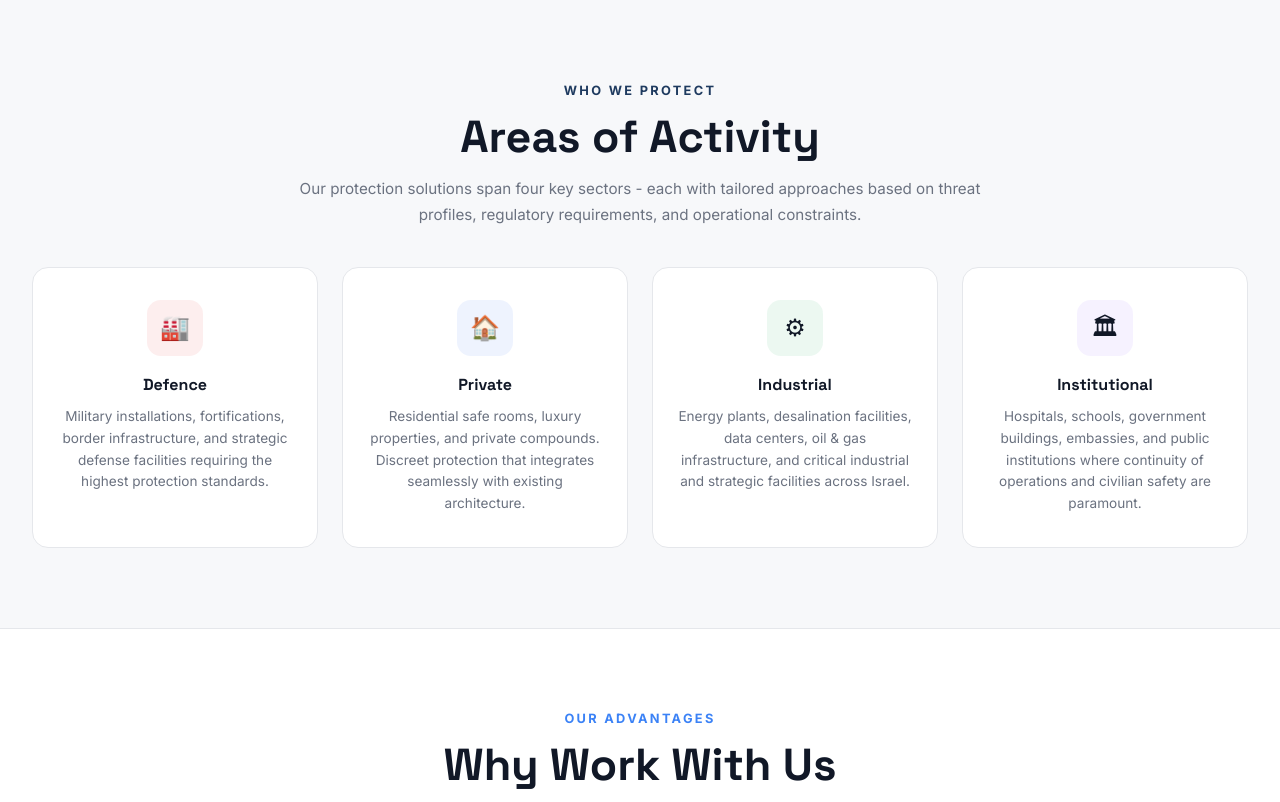
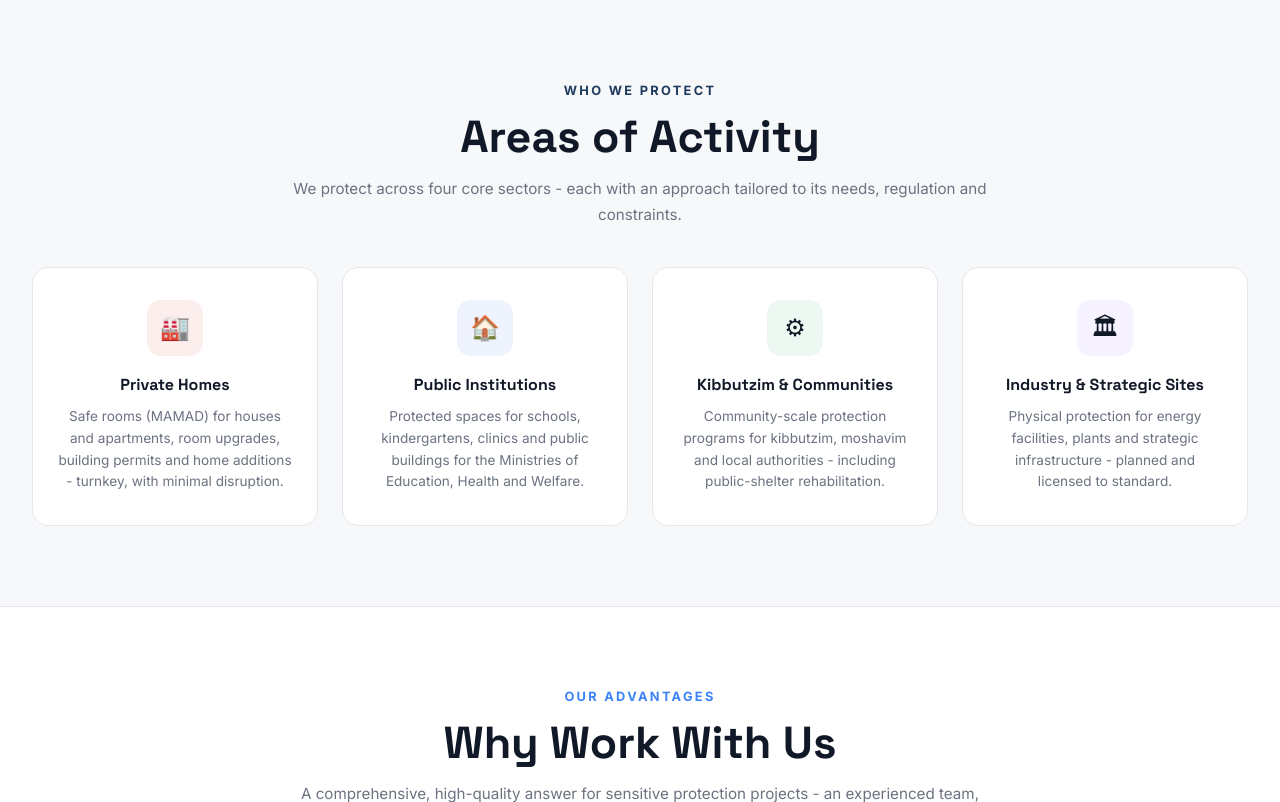
Before and after one commit to FORTLINEGLOBAL/ClaudeCode, a WordPress theme: template fortline/front-page.php in a window 1280 px wide. Shown: the part 5302-6104 px from the top of the page. Run offline with PHP 8.4 and a stand-in for WordPress, Linux system fonts and the light colour scheme; the site name, menu and one post (Sample post) are stand-ins, and other content is empty; some libraries are stand-ins or nearby versions.

Commit message:
Complete Hebrew coverage for Areas, Process and Contact sections
- Retitle "Areas of Activity" to ARI's real sectors (Private Homes, Public
  Institutions, Kibbutzim & Communities, Industry & Strategic Sites) with
  EN/HE via data-i18n.
- Rework the process timeline to the ARI flow (Consultation → Planning →
  Licensing → Construction & Handover), EN/HE.
- Translate the contact section header. Full site now renders end-to-end in
  both English (default) and Hebrew (RTL).

Co-Authored-By: Claude Opus 4.8 <noreply@anthropic.com>
Claude-Session: https://claude.ai/code/session_01LmKTHmLmvGMNFEa9dhwUok

```diff
--- a/fortline/front-page.php
+++ b/fortline/front-page.php
@@ -1236,33 +1236,33 @@ $fortline_clients_uri = get_template_directory_uri() . '/images/clients/';
 <!-- ===== AREAS OF ACTIVITY ===== -->
 <section style="padding:5rem 0;background:var(--bg-light)" id="sectors">
 <div class="container">
-<div class="section-label fade-in" style="text-align:center">Who We Protect</div>
-<div class="section-title fade-in" style="text-align:center">Areas of Activity</div>
-<p class="fade-in" style="color:var(--text-light);max-width:700px;margin:0.5rem auto 2.5rem;font-size:0.95rem;text-align:center;line-height:1.7">Our protection solutions span four key sectors  -  each with tailored approaches based on threat profiles, regulatory requirements, and operational constraints.</p>
+<div class="section-label fade-in" style="text-align:center" data-i18n="area.label">Who We Protect</div>
+<div class="section-title fade-in" style="text-align:center" data-i18n="area.title">Areas of Activity</div>
+<p class="fade-in" style="color:var(--text-light);max-width:700px;margin:0.5rem auto 2.5rem;font-size:0.95rem;text-align:center;line-height:1.7" data-i18n="area.sub">We protect across four core sectors  -  each with an approach tailored to its needs, regulation and constraints.</p>
 <div style="display:grid;grid-template-columns:repeat(4,1fr);gap:1.5rem" class="fade-in areas-grid">
 
 <div style="background:var(--bg-card);border:1px solid var(--border);border-radius:16px;padding:2rem 1.5rem;text-align:center;transition:all 0.3s" onmouseover="this.style.borderColor='rgba(37,99,235,0.3)';this.style.boxShadow='0 8px 30px rgba(0,0,0,0.08)'" onmouseout="this.style.borderColor='var(--border)';this.style.boxShadow='none'">
 <div style="width:56px;height:56px;background:rgba(220,38,38,0.08);border-radius:14px;display:flex;align-items:center;justify-content:center;font-size:1.5rem;margin:0 auto 1rem">&#127981;</div>
-<h4 style="font-family:var(--font-heading);font-size:1rem;font-weight:700;color:var(--text-dark);margin-bottom:0.5rem">Defence</h4>
-<p style="font-size:0.85rem;color:var(--text-light);line-height:1.6">Military installations, fortifications, border infrastructure, and strategic defense facilities requiring the highest protection standards.</p>
+<h4 style="font-family:var(--font-heading);font-size:1rem;font-weight:700;color:var(--text-dark);margin-bottom:0.5rem" data-i18n="area.c1_t">Private Homes</h4>
+<p style="font-size:0.85rem;color:var(--text-light);line-height:1.6" data-i18n="area.c1_p">Safe rooms (MAMAD) for houses and apartments, room upgrades, building permits and home additions  -  turnkey, with minimal disruption.</p>
 </div>
 
 <div style="background:var(--bg-card);border:1px solid var(--border);border-radius:16px;padding:2rem 1.5rem;text-align:center;transition:all 0.3s" onmouseover="this.style.borderColor='rgba(37,99,235,0.3)';this.style.boxShadow='0 8px 30px rgba(0,0,0,0.08)'" onmouseout="this.style.borderColor='var(--border)';this.style.boxShadow='none'">
 <div style="width:56px;height:56px;background:rgba(37,99,235,0.08);border-radius:14px;display:flex;align-items:center;justify-content:center;font-size:1.5rem;margin:0 auto 1rem">&#127968;</div>
-<h4 style="font-family:var(--font-heading);font-size:1rem;font-weight:700;color:var(--text-dark);margin-bottom:0.5rem">Private</h4>
-<p style="font-size:0.85rem;color:var(--text-light);line-height:1.6">Residential safe rooms, luxury properties, and private compounds. Discreet protection that integrates seamlessly with existing architecture.</p>
+<h4 style="font-family:var(--font-heading);font-size:1rem;font-weight:700;color:var(--text-dark);margin-bottom:0.5rem" data-i18n="area.c2_t">Public Institutions</h4>
+<p style="font-size:0.85rem;color:var(--text-light);line-height:1.6" data-i18n="area.c2_p">Protected spaces for schools, kindergartens, clinics and public buildings for the Ministries of Education, Health and Welfare.</p>
 </div>
 
 <div style="background:var(--bg-card);border:1px solid var(--border);border-radius:16px;padding:2rem 1.5rem;text-align:center;transition:all 0.3s" onmouseover="this.style.borderColor='rgba(37,99,235,0.3)';this.style.boxShadow='0 8px 30px rgba(0,0,0,0.08)'" onmouseout="this.style.borderColor='var(--border)';this.style.boxShadow='none'">
 <div style="width:56px;height:56px;background:rgba(22,163,74,0.08);border-radius:14px;display:flex;align-items:center;justify-content:center;font-size:1.5rem;margin:0 auto 1rem">&#9881;</div>
-<h4 style="font-family:var(--font-heading);font-size:1rem;font-weight:700;color:var(--text-dark);margin-bottom:0.5rem">Industrial</h4>
-<p style="font-size:0.85rem;color:var(--text-light);line-height:1.6">Energy plants, desalination facilities, data centers, oil &amp; gas infrastructure, and critical industrial and strategic facilities across Israel.</p>
+<h4 style="font-family:var(--font-heading);font-size:1rem;font-weight:700;color:var(--text-dark);margin-bottom:0.5rem" data-i18n="area.c3_t">Kibbutzim &amp; Communities</h4>
+<p style="font-size:0.85rem;color:var(--text-light);line-height:1.6" data-i18n="area.c3_p">Community-scale protection programs for kibbutzim, moshavim and local authorities  -  including public-shelter rehabilitation.</p>
 </div>
 
 <div style="background:var(--bg-card);border:1px solid var(--border);border-radius:16px;padding:2rem 1.5rem;text-align:center;transition:all 0.3s" onmouseover="this.style.borderColor='rgba(37,99,235,0.3)';this.style.boxShadow='0 8px 30px rgba(0,0,0,0.08)'" onmouseout="this.style.borderColor='var(--border)';this.style.boxShadow='none'">
 <div style="width:56px;height:56px;background:rgba(139,92,246,0.08);border-radius:14px;display:flex;align-items:center;justify-content:center;font-size:1.5rem;margin:0 auto 1rem">&#127963;</div>
-<h4 style="font-family:var(--font-heading);font-size:1rem;font-weight:700;color:var(--text-dark);margin-bottom:0.5rem">Institutional</h4>
-<p style="font-size:0.85rem;color:var(--text-light);line-height:1.6">Hospitals, schools, government buildings, embassies, and public institutions where continuity of operations and civilian safety are paramount.</p>
+<h4 style="font-family:var(--font-heading);font-size:1rem;font-weight:700;color:var(--text-dark);margin-bottom:0.5rem" data-i18n="area.c4_t">Industry &amp; Strategic Sites</h4>
+<p style="font-size:0.85rem;color:var(--text-light);line-height:1.6" data-i18n="area.c4_p">Physical protection for energy facilities, plants and strategic infrastructure  -  planned and licensed to standard.</p>
 </div>
 
 </div>
@@ -1354,33 +1354,33 @@ foreach ($fortline_projects as $pr): $proj_i++; ?>
 <section class="process" id="process">
 <div class="container">
 <div class="process-header">
-<div class="section-label fade-in">How It Works</div>
-<div class="section-title fade-in">From Assessment to Protection</div>
+<div class="section-label fade-in" data-i18n="proc.label">How It Works</div>
+<div class="section-title fade-in" data-i18n="proc.title">From Assessment to Protection</div>
 </div>
 <div class="timeline">
 <div class="tl-step fade-in">
-<div class="tl-img"><img src="https://images.unsplash.com/photo-1553877522-43269d4ea984?w=600&q=80" alt="Assessment meeting" loading="lazy"></div>
+<div class="tl-img"><img src="https://images.unsplash.com/photo-1553877522-43269d4ea984?w=600&q=80" alt="Consultation" loading="lazy"></div>
 <div class="tl-num">1</div>
-<h3>Free, No-Obligation Consultation</h3>
-<p>Initial consultation under strict NDA. We understand your facility, threat profile, and objectives.</p>
+<h3 data-i18n="proc.s1_t">Free, No-Obligation Consultation</h3>
+<p data-i18n="proc.s1_p">We visit your home or facility, understand your needs, and check eligibility for state funding.</p>
 </div>
 <div class="tl-step fade-in fade-in-delay-1">
-<div class="tl-img"><img src="https://images.unsplash.com/photo-1503387762-592deb58ef4e?w=600&q=80" alt="Engineering blueprints" loading="lazy"></div>
+<div class="tl-img"><img src="https://images.unsplash.com/photo-1503387762-592deb58ef4e?w=600&q=80" alt="Engineering plans" loading="lazy"></div>
 <div class="tl-num">2</div>
-<h3>Gap Analysis &amp; Design</h3>
-<p>Structural assessment, protection gap identification, custom fortification plan.</p>
+<h3 data-i18n="proc.s2_t">Planning &amp; Design</h3>
+<p data-i18n="proc.s2_p">Optimal safe-room placement, engineering drawings, and a solution tailored to the site and budget.</p>
 </div>
 <div class="tl-step fade-in fade-in-delay-2">
-<div class="tl-img"><img src="https://images.unsplash.com/photo-1504307651254-35680f356dfd?w=600&q=80" alt="Solution delivery" loading="lazy"></div>
+<div class="tl-img"><img src="https://images.unsplash.com/photo-1504307651254-35680f356dfd?w=600&q=80" alt="Licensing" loading="lazy"></div>
 <div class="tl-num">3</div>
-<h3>Solution Delivery</h3>
-<p>Consulting, licensing, or protected-space construction on accelerated timelines.</p>
+<h3 data-i18n="proc.s3_t">Licensing &amp; Permits</h3>
+<p data-i18n="proc.s3_p">Home Front Command approval and building-permit handling, including the accelerated route.</p>
 </div>
 <div class="tl-step fade-in fade-in-delay-3">
-<div class="tl-img"><img src="https://images.unsplash.com/photo-1521791136064-7986c2920216?w=600&q=80" alt="Certification handshake" loading="lazy"></div>
+<div class="tl-img"><img src="https://images.unsplash.com/photo-1521791136064-7986c2920216?w=600&q=80" alt="Handover" loading="lazy"></div>
 <div class="tl-num">4</div>
-<h3>Certification &amp; Training</h3>
-<p>Full documentation, staff emergency protocol training, ongoing support.</p>
+<h3 data-i18n="proc.s4_t">Construction &amp; Handover</h3>
+<p data-i18n="proc.s4_p">End-to-end construction, certification and handover  -  with ongoing support.</p>
 </div>
 </div>
 </div>
@@ -1437,8 +1437,8 @@ foreach ($fortline_projects as $pr): $proj_i++; ?>
 <!-- ===== CONTACT ===== -->
 <section class="contact" id="contact">
 <div class="container">
-<div class="section-label fade-in">Get Started</div>
-<div class="section-title fade-in" style="margin-bottom:2rem">Request a Consultation</div>
+<div class="section-label fade-in" data-i18n="ct.label">Get Started</div>
+<div class="section-title fade-in" style="margin-bottom:2rem" data-i18n="ct.title">Request a Consultation</div>
 <div class="contact-grid">
 <div class="contact-form-box fade-in">
 <form id="contactForm">
```
Also changed, not shown: fortline/translations/home-additions.js (+29 -0 lines).
